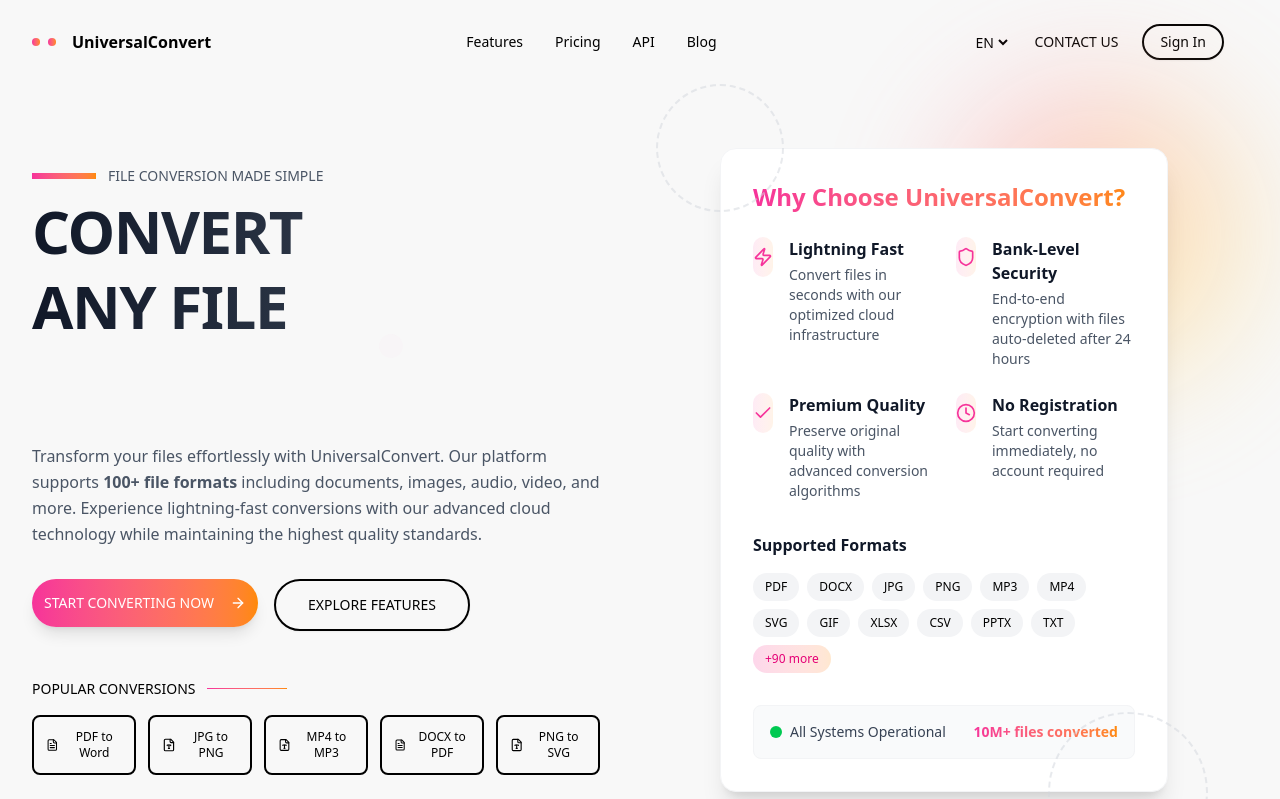
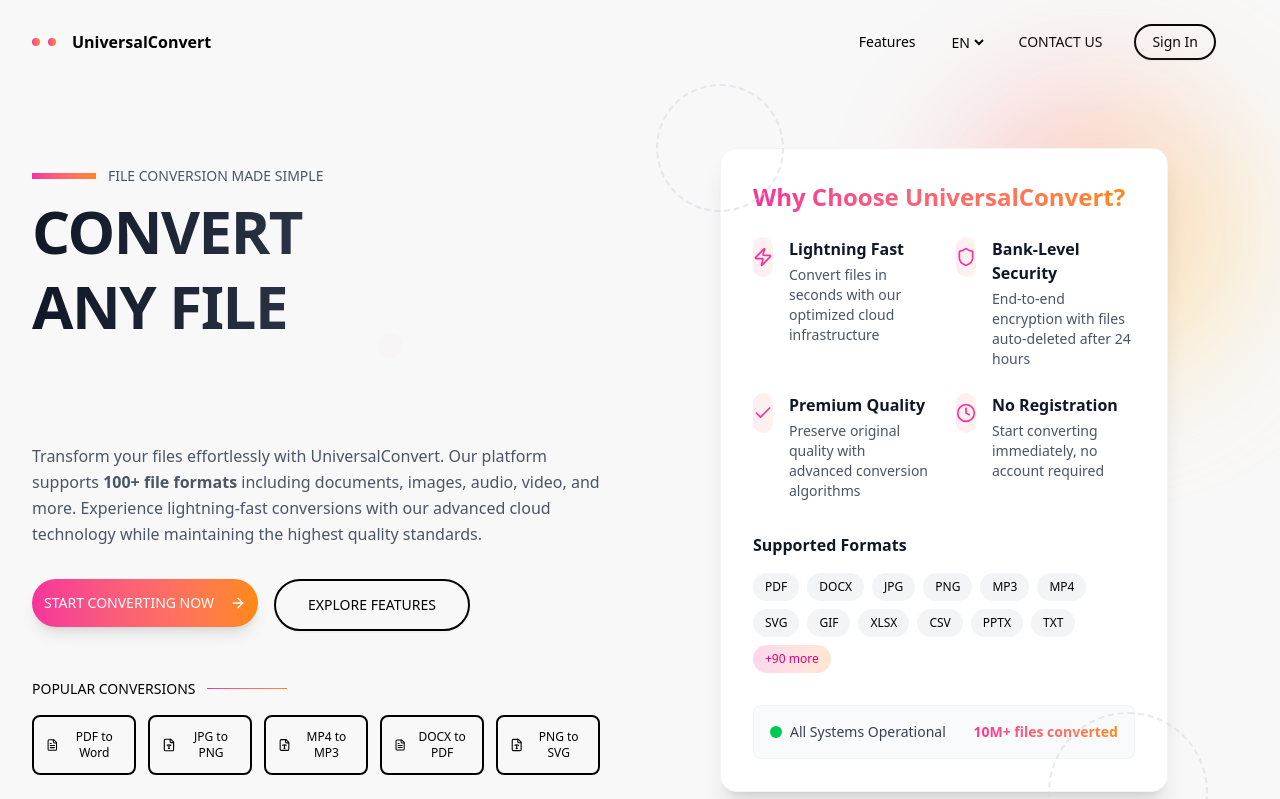
Before and after one commit to Kshitijknk07/UniversalConvert, a React (Vite) app in the folder uni/: page / in a window 1280 px wide. Shown: the top 799 px of the page. Built offline with nearby package versions, Linux system fonts and the light colour scheme.

Commit message:
refactored the navbar

```diff
--- a/uni/src/components/landing/Header.tsx
+++ b/uni/src/components/landing/Header.tsx
@@ -11,21 +11,12 @@
         <div className="h-2 w-2 rounded-full bg-gradient-to-r from-pink-500 to-orange-400"></div>
         <span className="ml-2 font-bold">UniversalConvert</span>
       </div>
-      <div className="hidden md:flex items-center space-x-8">
-        <a href="#" className="text-sm hover:text-pink-500 transition-colors">
-          Features
-        </a>
-        <a href="#" className="text-sm hover:text-pink-500 transition-colors">
-          Pricing
-        </a>
-        <a href="#" className="text-sm hover:text-pink-500 transition-colors">
-          API
-        </a>
-        <a href="#" className="text-sm hover:text-pink-500 transition-colors">
-          Blog
-        </a>
-      </div>
-      <div className="flex items-center space-x-6">
+      <div className="flex items-center space-x-8">
+        <div className="hidden md:flex items-center">
+          <a href="#" className="text-sm hover:text-pink-500 transition-colors">
+            Features
+          </a>
+        </div>
         <select className="text-sm bg-transparent border-none focus:ring-0">
           <option>EN</option>
           <option>ES</option>
```
